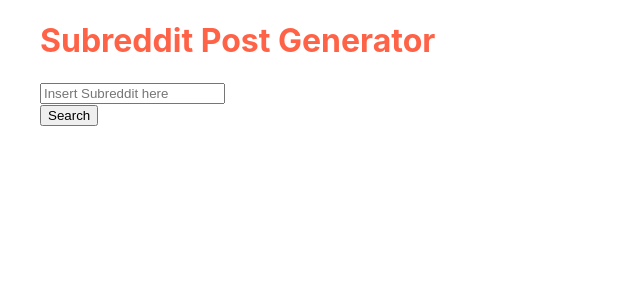
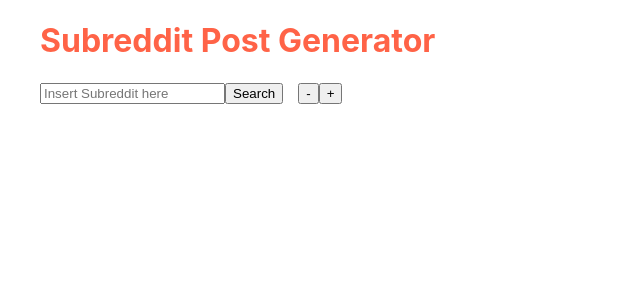
Before and after one commit to Uongjo/reddit-app, a React (Create React App) app: page / in a window 1280 px wide. Shown: the top 300 px of the page, without its empty margins (0-640 px from the left). Built offline with nearby package versions, Linux system fonts and the light colour scheme.

Commit message:
Refactored code to split responsibilities of components

```diff
--- a/src/App.css
+++ b/src/App.css
@@ -3,11 +3,24 @@
 }
 
 h1 {
+  padding-left: 40px;
   color: tomato;
 }
 
 .search {
   padding-left: 40px;
+}
+
+#btn1 {
+  margin-left: 50px;
+}
+
+form {
+  display: inline;
+}
+
+.pageIndex {
+  display: inline;
 }
 
 .App-logo {
--- a/src/App.js
+++ b/src/App.js
@@ -1,6 +1,7 @@
 import React, { Component } from "react";
 import Posts from "./components/post";
 import "./App.css";
+import Search from "./components/search";
 
 /*
 To do list:
@@ -27,14 +28,14 @@ class App extends Component {
   }
 
   updatePosts = async subreddit => {
-    const url = "https://www.reddit.com/r/" + subreddit + "/top.json";
+    const url = "https://www.reddit.com/r/" + subreddit + "/top.json?limit=50";
     console.log("URL: ", url);
     const response = await fetch(url);
     const body = await response.json();
     const subredditPosts = body.data.children;
-    let currentID = 0;
+    let currentID = 1;
     let posts = [];
-    this.setState({ posts }); // what the fuck
+    this.setState({ posts });
     subredditPosts.map(currentPost =>
       posts.push({
         id: currentID++,
@@ -53,20 +54,18 @@ class App extends Component {
     this.updatePosts(subreddit);
   };
 
+  handleIncrement = () => {};
+
+  handleDecrement = () => {};
+
   render() {
     return (
       <React.Fragment>
-        <div className="search">
-          <form id="myForm">
-            <h1>Subreddit Post Generator</h1>
-            <input
-              type="search"
-              id="mySearch"
-              placeholder="Insert Subreddit here"
-            />
-          </form>
-          <button onClick={this.handleSearch}>Search</button>
-        </div>
+        <h1>Subreddit Post Generator</h1>
+        <Search
+          onSearch={this.handleSearch}
+          numPosts={this.state.posts.length}
+        />
         <ul>
           {this.state.posts.map(post => (
             <Posts
--- a/src/components/post.jsx
+++ b/src/components/post.jsx
@@ -13,6 +13,7 @@ class Post extends Component {
   render() {
     return (
       <div className="postClass">
+        <a href={this.state.url} target="_blank">
           <img
             src={
               this.state.thumbnail === "" || this.state.thumbnail === "self"
@@ -21,10 +22,9 @@ class Post extends Component {
             }
           />
           <h3>
-          <a href={this.state.url} target="_blank">
-            {this.state.id + 1}: {this.state.title}
+            {this.state.id}: {this.state.title}
+          </h3>
         </a>
-        </h3>
       </div>
     );
   }
--- /dev/null
+++ b/src/components/search.css
@@ -0,0 +1,3 @@
+#leftBtn {
+  margin-left: 15px;
+}
--- /dev/null
+++ b/src/components/search.jsx
@@ -0,0 +1,39 @@
+import React, { Component } from "react";
+import "./search.css";
+
+class Search extends Component {
+  state = {};
+
+  createButtons = () => {
+    let buttons = [];
+    buttons.push(
+      <button id="leftBtn" onClick="onDecrement">
+        -
+      </button>
+    );
+    for (let i = 1; i <= Math.ceil(this.props.numPosts / 10); i++) {
+      buttons.push(<button key={i}>{i}</button>);
+    }
+    buttons.push(<button onClick="onIncrement">+</button>);
+    console.log(buttons);
+    return buttons;
+  };
+
+  render() {
+    return (
+      <div className="search">
+        <form id="myForm">
+          <input
+            type="search"
+            id="mySearch"
+            placeholder="Insert Subreddit here"
+          />
+        </form>
+        <button onClick={this.props.onSearch}>Search</button>
+        {this.createButtons()}
+      </div>
+    );
+  }
+}
+
+export default Search;
```
Lines whose indentation alone changed are shown as unchanged.
